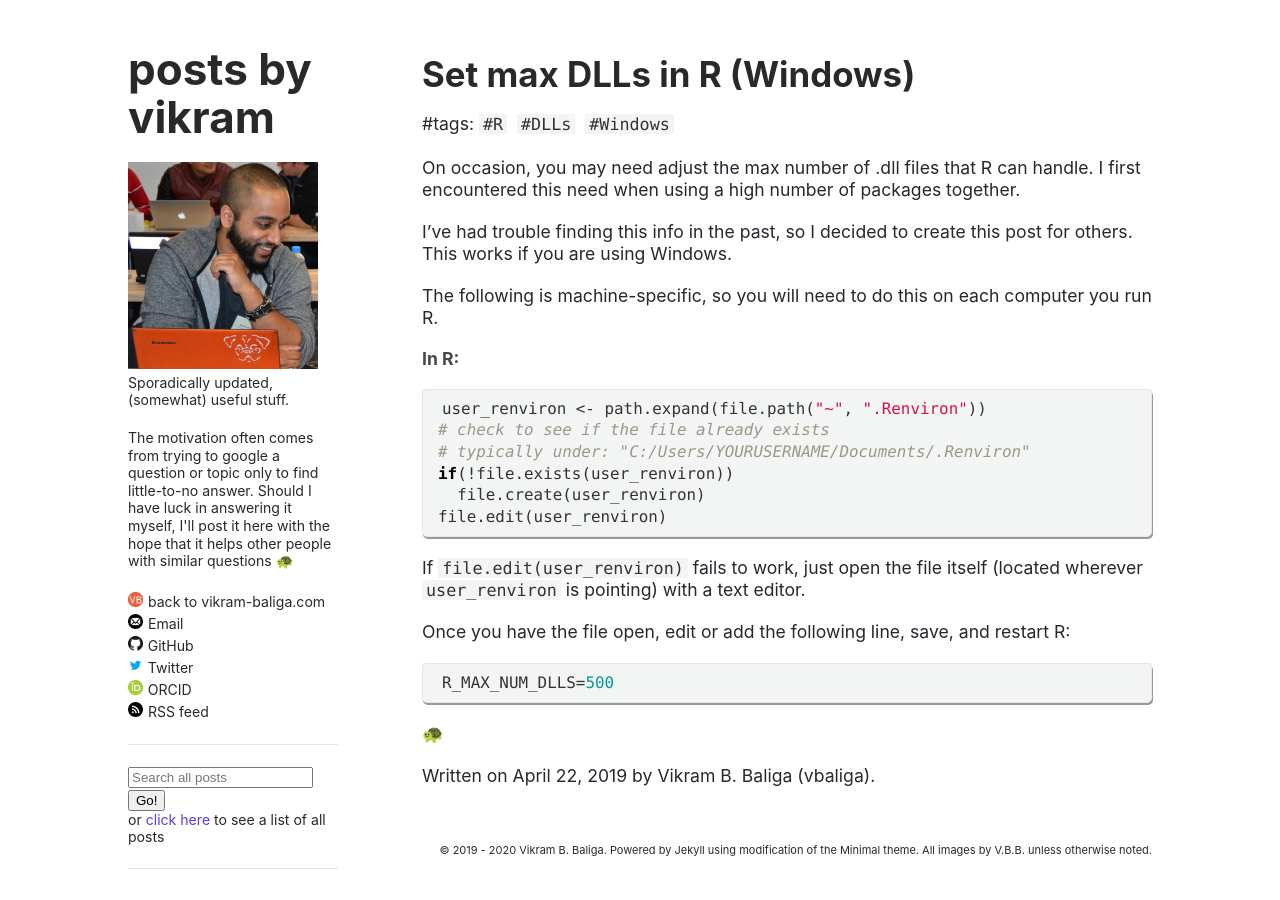
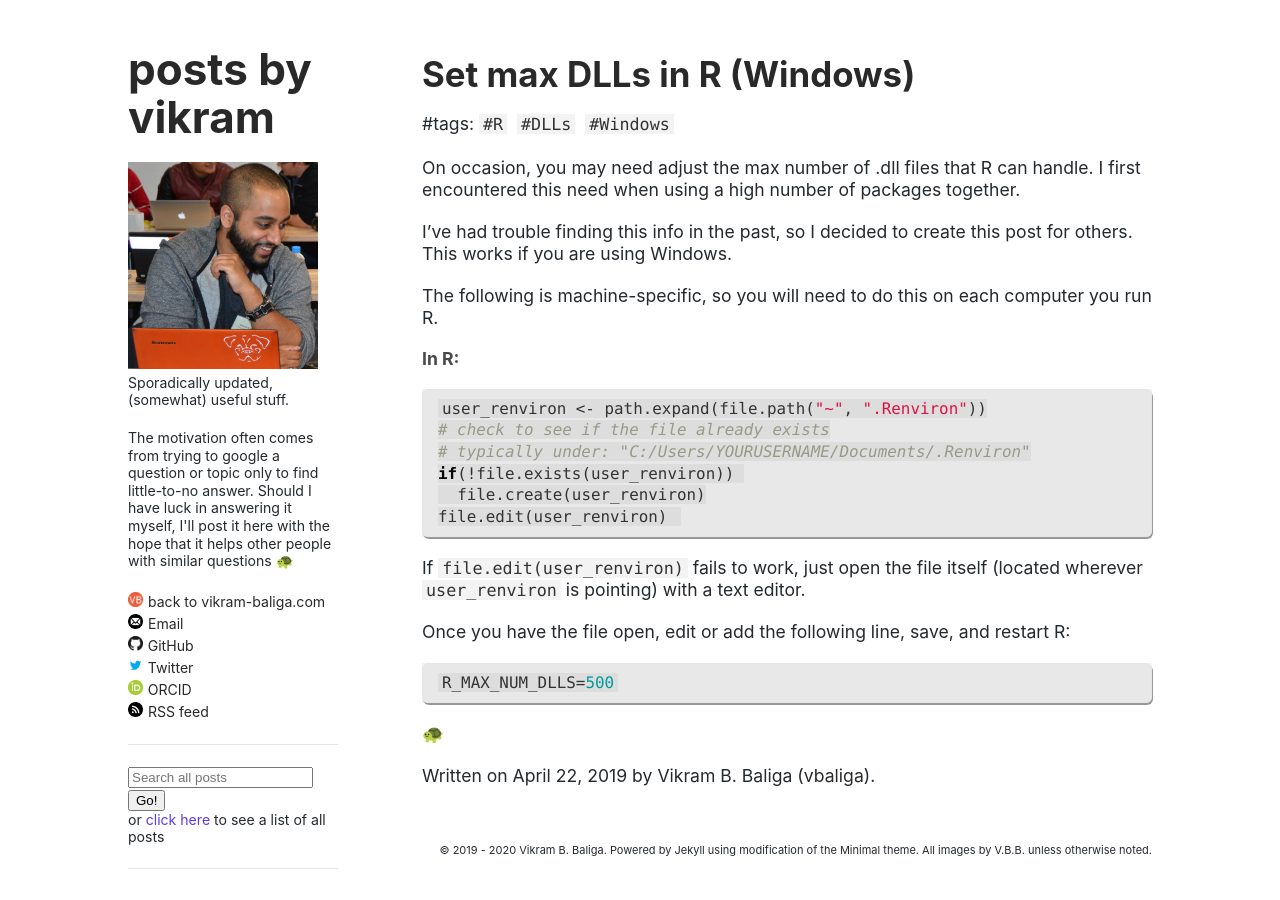
Before and after one commit to vbaliga/vbaliga.github.io, a Jekyll site: the page built from _posts/2019-04-22-setDLLs.md, in a window 1280 px wide. Built offline with Jekyll 4.4.1, drawn with Linux system fonts in a browser that asks for light colours; a script that is not in the unit is left out.

Commit message:
swap pre background color
using rgba(27, 31, 35, 0.05) instead of #F3F4F4

```diff
--- a/assets/css/style.css
+++ b/assets/css/style.css
@@ -298,7 +298,7 @@
 }
 
 .highlight {
-  background-color: #F3F4F4;
+  background-color: rgba(27, 31, 35, 0.05);
   line-height: 1.3;
 }
 
@@ -457,15 +457,15 @@ code, pre {
   font-family: SFMono-Regular, Menlo, Monaco, Consolas, "Liberation Mono", "Courier New", monospace;
   font-size: 0.95em;
   color: #333;
-  background-color:#F3F4F4;
+  background-color:rgba(27, 31, 35, 0.05);
   padding-left:4px;
   padding-right:4px;
 }
 
 pre {
   padding: 8px 15px;
-  background: #F3F4F4;
-  border-radius: 5px;
+  background: rgba(27, 31, 35, 0.05);
+  border-radius: 6px;
   border: 1px solid #e5e5e5;
   box-shadow: 1px 2px #999999;
   overflow-x: auto;
```
